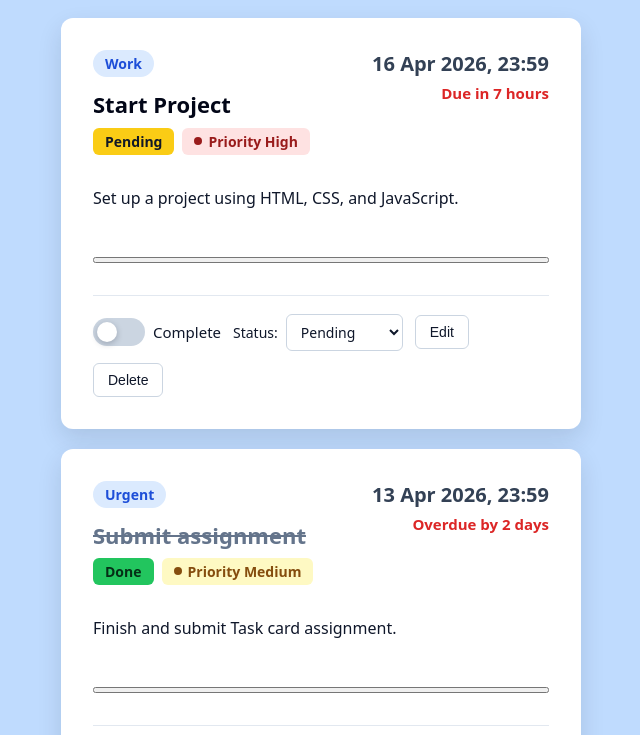
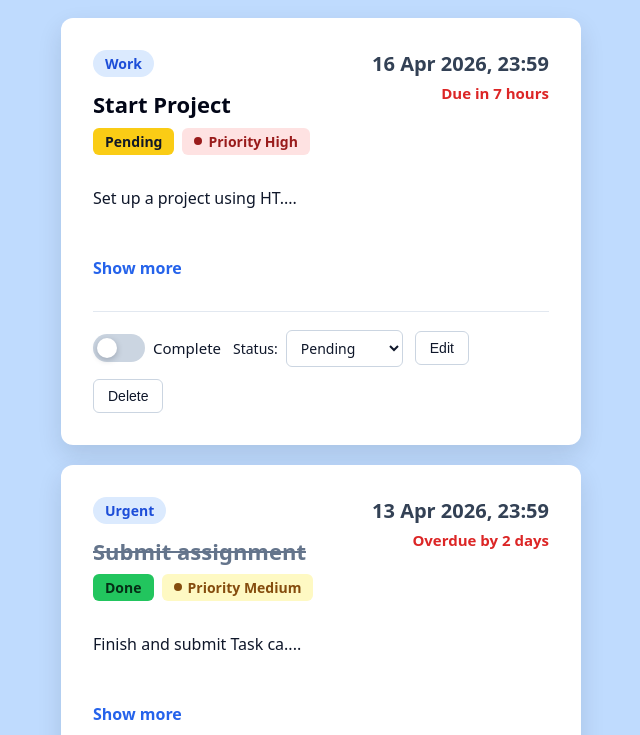
Before and after one commit to godwingoje/Task-Manager-App, a plain HTML site: page index.html in a window 1280 px wide. Shown: the part 65-800 px from the top of the page, without its empty margins (319-959 px from the left). Drawn offline with Linux system fonts and the light colour scheme.

Commit message:
addition expand and collapse button, made if text is too long, with its functionalities and styling

```diff
--- a/script.js
+++ b/script.js
@@ -114,10 +114,30 @@ function getPriorityClass(priority) {
   return String(priority).toLowerCase();
 }
 
+const DESCRIPTION_PREVIEW_LENGTH = 25;
+const expandedTaskIds = [];
 let editingTaskId = null;
 
 function renderTasks() {
   const taskCards = tasks.map((task) => {
+    const isLongDescription =
+      task.description.length > DESCRIPTION_PREVIEW_LENGTH;
+      //This checks whether the current Id is part of the expandedTaskIds
+      //Is the current taskId part of the expanded task Ids?
+    const isExpanded = expandedTaskIds.includes(task.id);
+    //This decides what text will actually appear on the card
+    //It is the version of the description that should be visible right now
+    const visibleDescription =
+    //This checks whether the description is long AND if it is not expanded
+    //Line 133 means the description is long and, the user has not opened it yet.
+      isLongDescription && !isExpanded
+      //If the description is long and the it has not expanded
+      //Show the shorter version
+      //Otherwise show the complete description
+      //Slice means to cut a string from a starting point to another
+      //In this case slice starts from 0 and ends at the preview limit, then it adds the three dots at the end
+        ? `${task.description.slice(0, DESCRIPTION_PREVIEW_LENGTH)}....`
+        : task.description;
     if (editingTaskId === task.id) {
       return `
       <article class="todo-card todo-card-editing" data-testid="test-todo-card" data-task-id="${task.id}">
@@ -272,20 +292,27 @@ function renderTasks() {
             class="todo-description"
             data-testid="test-todo-description"
           >
-            ${task.description}
+            ${visibleDescription}
 
           </p>
           </div>
+    ${
+      isLongDescription
+      ?`
+        <button
+        class="todo-expand-toggle"
+        type="button"
+        data-testid="test-todo-expand-toggle"
+        aria-expanded=${isExpanded}
+        aria-controls="todo-description-section-${task.id}"
+        data-task-id="${task.id}"
+        >
+        ${isExpanded ? "Show less" : "Show more"}
+        </button>
+        `
+        : ""
+    }
 
-          <button
-          class="todo-expand-toggle"
-          type="button"
-          data-testid="test-do-expand-toggle"
-          aria-expanded="false"
-          aria-controls="todo-description-section-${task.id}"
-          data-task-id="${task.id}">
-
-          </button>
 
           <div class="todo-actions">
             <label class="todo-toggle-label">
@@ -354,9 +381,61 @@ function renderTasks() {
 
   todoList.innerHTML = taskCards.join("");
 
+
   connectCompleteToggles();
   connectStatusControls();
+  connectExpandToggles();
   connectEditButtons();
+
+
+//In simple terms this function means
+//Find all Show more / Show less buttons
+//When clicked, get the task id
+//If that is not expanded, add it to the expanded list
+//If it is already expanded, remove it from the expanded list.
+//Redraw the cards
+  function connectExpandToggles(){
+    const expandButtons =  document.querySelectorAll(`[data-testid="test-todo-expand-toggle"]`,)
+
+    //This line loops through each element in the expandButtons and performs an action of on each of them
+    //button is just a temporary name
+    expandButtons.forEach((button)=>{
+      //On clicking any button run the code inside the function
+      button.addEventListener("click", () => {
+        //The line below converts a string task Id into a number
+        //It is converted because the task objects in the first lines of code uses numbers not strings
+        const taskId = Number(button.dataset.taskId);
+        //The code below checks whether the task id is inside the array
+        //if expandedTaskIds = [1, 3];
+        //and taskId = 3;
+        //expandedTaskIds.indexOf(3) returns 1 because the arrays count from zero
+        //if expandedTaskIds.indexOf(3) returns -1, it means the value was not found in the array
+        //It simply returns the index of an expandedTaskId
+        const existingIndex = expandedTaskIds.indexOf(taskId);
+        //The code below means if this task is not currently expanded
+        //add it to expandedTaskIds
+        //Otherwise remove it from expandedTaskIds
+        if(existingIndex === -1){
+          //push() means to add a value to the end of an array
+          //e.g if expandedTaskIds = []; taskId = 2 expandedTaskId.push(2), now expanedTaskIds[2] after pushing
+          expandedTaskIds.push(taskId);
+          //the else block means that the task is already expanded, so clicking the button should collapse it
+          //It runs if the task id was already found
+          //splice() means starting at this index, remove one time
+          //splice(start_index, 1(i.e one item))
+          //e.g expandedTaskIds = [1, 2, 3];
+          //taskId = 2;
+          //existingIndex = 1;
+          //expandedTaskIds.splice(1, 1);
+          //This removes the item at index 1
+        }else{
+          expandedTaskIds.splice(existingIndex, 1);
+        }
+
+        renderTasks();
+      })
+    })
+  }
 }
 
 function connectCompleteToggles() {
@@ -470,7 +549,6 @@ function connectStatusControls() {
   });
 }
 
-
 // const editForm = document.querySelectorAll(".edit-form");
 // editForm.addEventListener("submit", function (event) {
 //   event.preventDefault();
--- a/style.css
+++ b/style.css
@@ -340,6 +340,24 @@ body {
   color: #dc2626;
 }
 
+.todo-collapse-section{
+  overflow-wrap: anywhere;
+}
+.todo-expand-toggle{
+  justify-self: start;
+  border: 0;
+  background: transparent;
+  color: #2563eb;
+  font: inherit;
+  font-weight: 700;
+  cursor: pointer;
+  padding: 0;
+}
+
+.todo-expand-toggle:focus-visible{
+  outline: 3px solid #2563eb;
+  outline-offset: 3px;
+}
 .todo-card-editing{
   background: #a5a3a3;
   padding: 6px;
```
